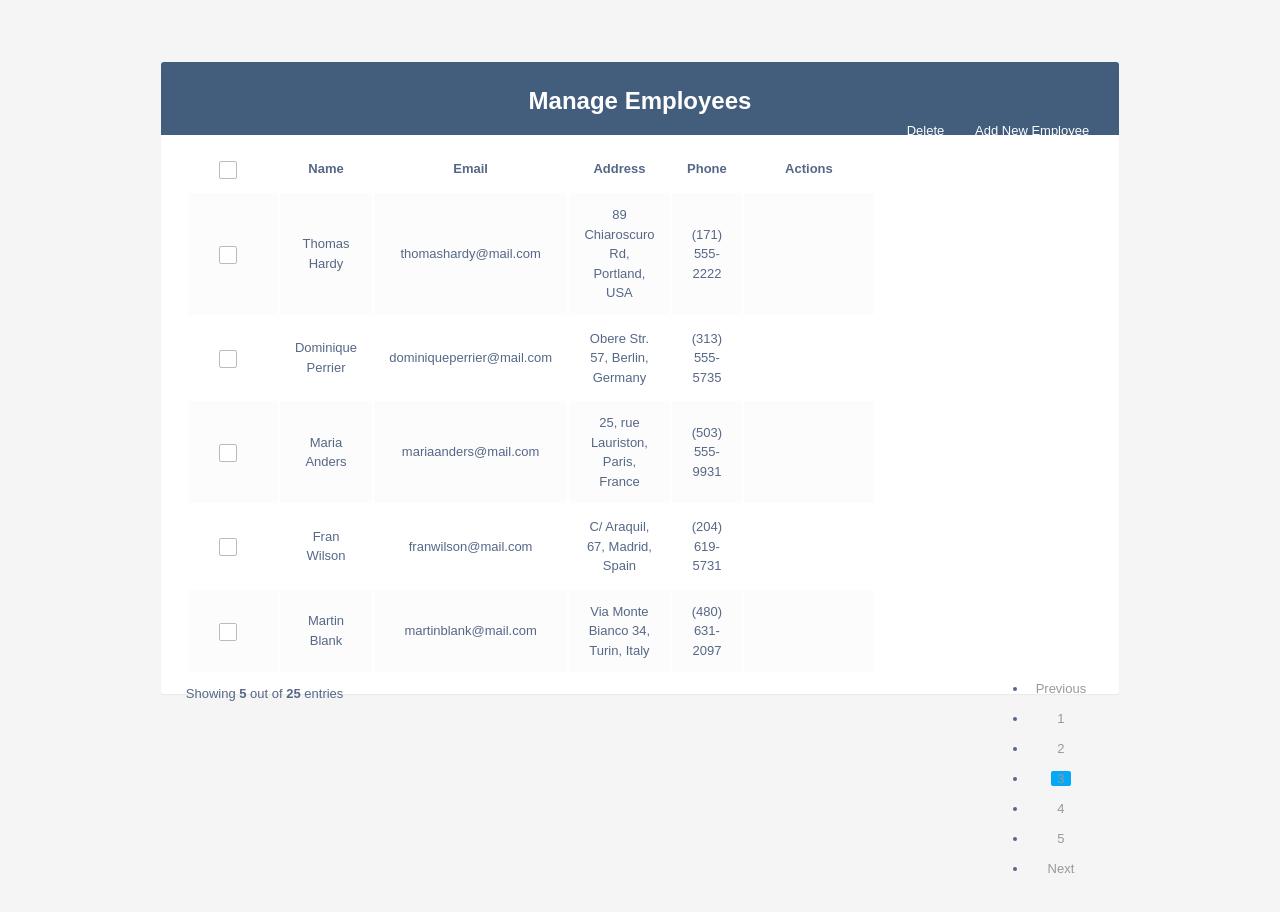
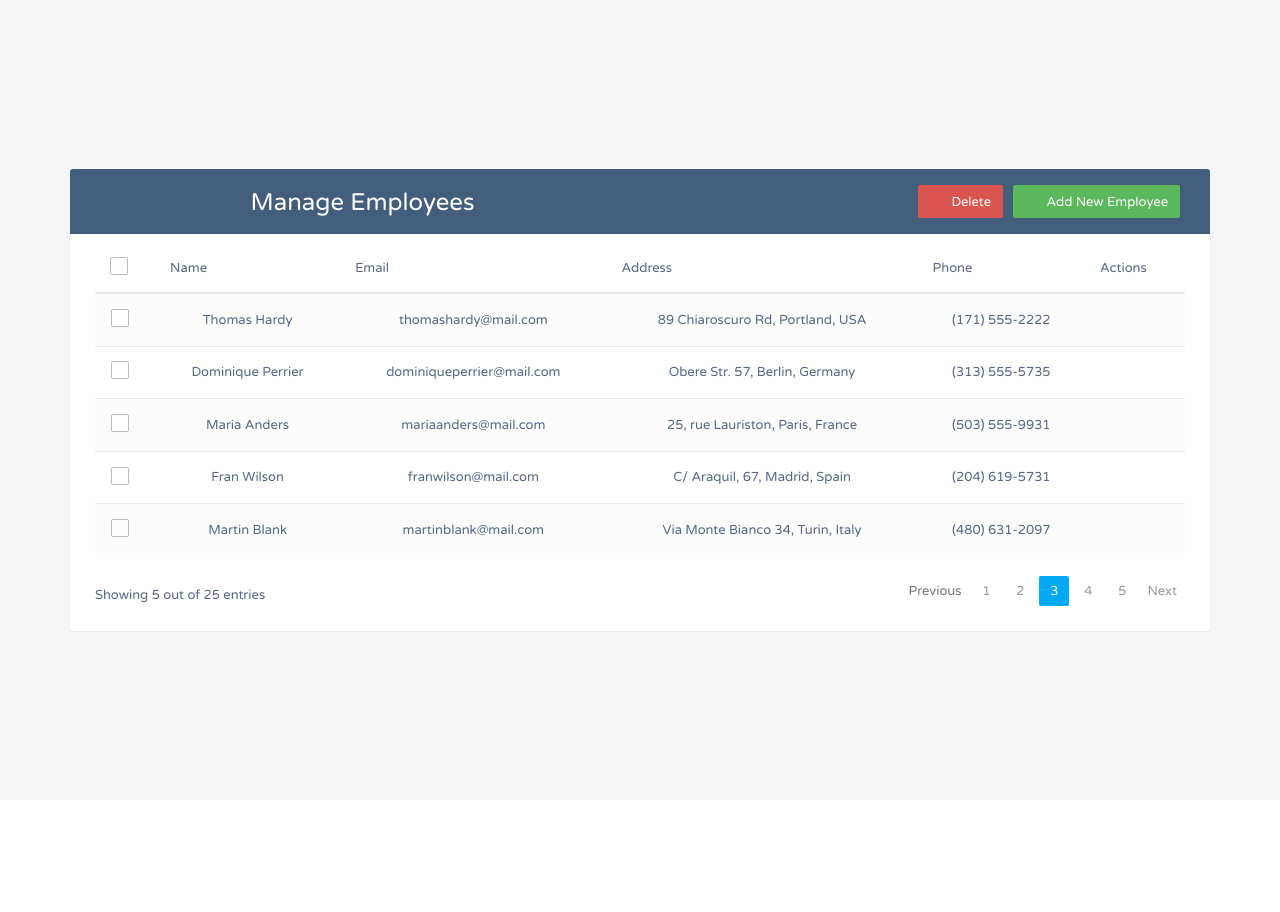
Before and after one commit to bravotanmoy/user-crud-app, a React (Vite) app: page / in a window 1280 px wide. Shown: the top 912 px of the page. After the commit the page ends 800 px from the top, so only its background shows below. Built offline with nearby package versions, Linux system fonts and the light colour scheme.

Commit message:
React bootstrap added

```diff
--- a/index.html
+++ b/index.html
@@ -5,10 +5,12 @@
     <link rel="icon" type="image/svg+xml" href="/vite.svg" />
     <meta name="viewport" content="width=device-width, initial-scale=1.0" />
     <title>Vite + React</title>
-    <link
-    href="https://cdn.jsdelivr.net/npm/bootstrap-icons@1.4.1/font/bootstrap-icons.css"
-    rel="stylesheet"
-  />
+
+
+  <link rel="stylesheet" href="https://fonts.googleapis.com/css?family=Roboto|Varela+Round">
+<link rel="stylesheet" href="https://fonts.googleapis.com/icon?family=Material+Icons">
+<link rel="stylesheet" href="https://maxcdn.bootstrapcdn.com/font-awesome/4.7.0/css/font-awesome.min.css">
+<link rel="stylesheet" href="https://maxcdn.bootstrapcdn.com/bootstrap/3.3.7/css/bootstrap.min.css">
     <link href="css/style.css" rel="stylesheet" />
   </head>
   <body>
--- a/package.json
+++ b/package.json
@@ -10,7 +10,6 @@
     "preview": "vite preview"
   },
   "dependencies": {
-    "bootstrap": "^5.3.3",
     "react": "^18.3.1",
     "react-bootstrap": "^2.10.6",
     "react-dom": "^18.3.1"
--- a/src/App.jsx
+++ b/src/App.jsx
@@ -1,34 +1,34 @@
 import { useState } from 'react'
-import reactLogo from './assets/react.svg'
-import viteLogo from '/vite.svg'
+import Button from 'react-bootstrap/Button';
+import Form from 'react-bootstrap/Form';
+import Modal from 'react-bootstrap/Modal';
 import './App.css'
 
 function App() {
-  const [count, setCount] = useState(0)
 
   return (
     <>
 
-<div class="container">
-        <div class="table-wrapper">
-            <div class="table-title">
-                <div class="row">
-                    <div class="col-sm-6">
+    <div className="container">
+        <div className="table-wrapper">
+            <div className="table-title">
+                <div className="row">
+                    <div className="col-sm-6">
 						<h2>Manage <b>Employees</b></h2>
 					</div>
-					<div class="col-sm-6">
-						<a href="#addEmployeeModal" class="btn btn-success" data-toggle="modal"><i class="material-icons">&#xE147;</i> <span>Add New Employee</span></a>
-						<a href="#deleteEmployeeModal" class="btn btn-danger" data-toggle="modal"><i class="material-icons">&#xE15C;</i> <span>Delete</span></a>
+					<div className="col-sm-6">
+						<a href="#addEmployeeModal" className="btn btn-success" data-toggle="modal"><i className="material-icons">&#xE147;</i> <span>Add New Employee</span></a>
+						<a href="#deleteEmployeeModal" className="btn btn-danger" data-toggle="modal"><i className="material-icons">&#xE15C;</i> <span>Delete</span></a>
 					</div>
                 </div>
             </div>
-            <table class="table table-striped table-hover">
+            <table className="table table-striped table-hover">
                 <thead>
                     <tr>
 						<th>
-							<span class="custom-checkbox">
+							<span className="custom-checkbox">
 								<input type="checkbox" id="selectAll"/>
-								<label for="selectAll"></label>
+								<label htmlFor="selectAll"></label>
 							</span>
 						</th>
                         <th>Name</th>
@@ -41,9 +41,9 @@ function App() {
                 <tbody>
                     <tr>
 						<td>
-							<span class="custom-checkbox">
+							<span className="custom-checkbox">
 								<input type="checkbox" id="checkbox1" name="options[]" value="1"/>
-								<label for="checkbox1"></label>
+								<label htmlFor="checkbox1"></label>
 							</span>
 						</td>
                         <td>Thomas Hardy</td>
@@ -51,15 +51,15 @@ function App() {
 						<td>89 Chiaroscuro Rd, Portland, USA</td>
                         <td>(171) 555-2222</td>
                         <td>
-                            <a href="#editEmployeeModal" class="edit" data-toggle="modal"><i class="material-icons" data-toggle="tooltip" title="Edit">&#xE254;</i></a>
-                            <a href="#deleteEmployeeModal" class="delete" data-toggle="modal"><i class="material-icons" data-toggle="tooltip" title="Delete">&#xE872;</i></a>
+                            <a href="#editEmployeeModal" className="edit" data-toggle="modal"><i className="material-icons" data-toggle="tooltip" title="Edit">&#xE254;</i></a>
+                            <a href="#deleteEmployeeModal" className="delete" data-toggle="modal"><i className="material-icons" data-toggle="tooltip" title="Delete">&#xE872;</i></a>
                         </td>
                     </tr>
                     <tr>
 						<td>
-							<span class="custom-checkbox">
+							<span className="custom-checkbox">
 								<input type="checkbox" id="checkbox2" name="options[]" value="1"/>
-								<label for="checkbox2"></label>
+								<label htmlFor="checkbox2"></label>
 							</span>
 						</td>
                         <td>Dominique Perrier</td>
@@ -67,15 +67,15 @@ function App() {
 						<td>Obere Str. 57, Berlin, Germany</td>
                         <td>(313) 555-5735</td>
                         <td>
-                            <a href="#editEmployeeModal" class="edit" data-toggle="modal"><i class="material-icons" data-toggle="tooltip" title="Edit">&#xE254;</i></a>
-                            <a href="#deleteEmployeeModal" class="delete" data-toggle="modal"><i class="material-icons" data-toggle="tooltip" title="Delete">&#xE872;</i></a>
+                            <a href="#editEmployeeModal" className="edit" data-toggle="modal"><i className="material-icons" data-toggle="tooltip" title="Edit">&#xE254;</i></a>
+                            <a href="#deleteEmployeeModal" className="delete" data-toggle="modal"><i className="material-icons" data-toggle="tooltip" title="Delete">&#xE872;</i></a>
                         </td>
                     </tr>
 					<tr>
 						<td>
-							<span class="custom-checkbox">
+							<span className="custom-checkbox">
 								<input type="checkbox" id="checkbox3" name="options[]" value="1"/>
-								<label for="checkbox3"></label>
+								<label htmlFor="checkbox3"></label>
 							</span>
 						</td>
                         <td>Maria Anders</td>
@@ -83,15 +83,15 @@ function App() {
 						<td>25, rue Lauriston, Paris, France</td>
                         <td>(503) 555-9931</td>
                         <td>
-                            <a href="#editEmployeeModal" class="edit" data-toggle="modal"><i class="material-icons" data-toggle="tooltip" title="Edit">&#xE254;</i></a>
-                            <a href="#deleteEmployeeModal" class="delete" data-toggle="modal"><i class="material-icons" data-toggle="tooltip" title="Delete">&#xE872;</i></a>
+                            <a href="#editEmployeeModal" className="edit" data-toggle="modal"><i className="material-icons" data-toggle="tooltip" title="Edit">&#xE254;</i></a>
+                            <a href="#deleteEmployeeModal" className="delete" data-toggle="modal"><i className="material-icons" data-toggle="tooltip" title="Delete">&#xE872;</i></a>
                         </td>
                     </tr>
                     <tr>
 						<td>
-							<span class="custom-checkbox">
+							<span className="custom-checkbox">
 								<input type="checkbox" id="checkbox4" name="options[]" value="1"/>
-								<label for="checkbox4"></label>
+								<label htmlFor="checkbox4"></label>
 							</span>
 						</td>
                         <td>Fran Wilson</td>
@@ -99,15 +99,15 @@ function App() {
 						<td>C/ Araquil, 67, Madrid, Spain</td>
                         <td>(204) 619-5731</td>
                         <td>
-                            <a href="#editEmployeeModal" class="edit" data-toggle="modal"><i class="material-icons" data-toggle="tooltip" title="Edit">&#xE254;</i></a>
-                            <a href="#deleteEmployeeModal" class="delete" data-toggle="modal"><i class="material-icons" data-toggle="tooltip" title="Delete">&#xE872;</i></a>
+                            <a href="#editEmployeeModal" className="edit" data-toggle="modal"><i className="material-icons" data-toggle="tooltip" title="Edit">&#xE254;</i></a>
+                            <a href="#deleteEmployeeModal" className="delete" data-toggle="modal"><i className="material-icons" data-toggle="tooltip" title="Delete">&#xE872;</i></a>
                         </td>
                     </tr>
 					<tr>
 						<td>
-							<span class="custom-checkbox">
+							<span className="custom-checkbox">
 								<input type="checkbox" id="checkbox5" name="options[]" value="1"/>
-								<label for="checkbox5"></label>
+								<label htmlFor="checkbox5"></label>
 							</span>
 						</td>
                         <td>Martin Blank</td>
@@ -115,22 +115,22 @@ function App() {
 						<td>Via Monte Bianco 34, Turin, Italy</td>
                         <td>(480) 631-2097</td>
                         <td>
-                            <a href="#editEmployeeModal" class="edit" data-toggle="modal"><i class="material-icons" data-toggle="tooltip" title="Edit">&#xE254;</i></a>
-                            <a href="#deleteEmployeeModal" class="delete" data-toggle="modal"><i class="material-icons" data-toggle="tooltip" title="Delete">&#xE872;</i></a>
+                            <a href="#editEmployeeModal" className="edit" data-toggle="modal"><i className="material-icons" data-toggle="tooltip" title="Edit">&#xE254;</i></a>
+                            <a href="#deleteEmployeeModal" className="delete" data-toggle="modal"><i className="material-icons" data-toggle="tooltip" title="Delete">&#xE872;</i></a>
                         </td>
                     </tr>
                 </tbody>
             </table>
-			<div class="clearfix">
-                <div class="hint-text">Showing <b>5</b> out of <b>25</b> entries</div>
-                <ul class="pagination">
-                    <li class="page-item disabled"><a href="#">Previous</a></li>
-                    <li class="page-item"><a href="#" class="page-link">1</a></li>
-                    <li class="page-item"><a href="#" class="page-link">2</a></li>
-                    <li class="page-item active"><a href="#" class="page-link">3</a></li>
-                    <li class="page-item"><a href="#" class="page-link">4</a></li>
-                    <li class="page-item"><a href="#" class="page-link">5</a></li>
-                    <li class="page-item"><a href="#" class="page-link">Next</a></li>
+			<div className="clearfix">
+                <div className="hint-text">Showing <b>5</b> out of <b>25</b> entries</div>
+                <ul className="pagination">
+                    <li className="page-item disabled"><a href="#">Previous</a></li>
+                    <li className="page-item"><a href="#" className="page-link">1</a></li>
+                    <li className="page-item"><a href="#" className="page-link">2</a></li>
+                    <li className="page-item active"><a href="#" className="page-link">3</a></li>
+                    <li className="page-item"><a href="#" className="page-link">4</a></li>
+                    <li className="page-item"><a href="#" className="page-link">5</a></li>
+                    <li className="page-item"><a href="#" className="page-link">Next</a></li>
                 </ul>
             </div>
         </div>
```
